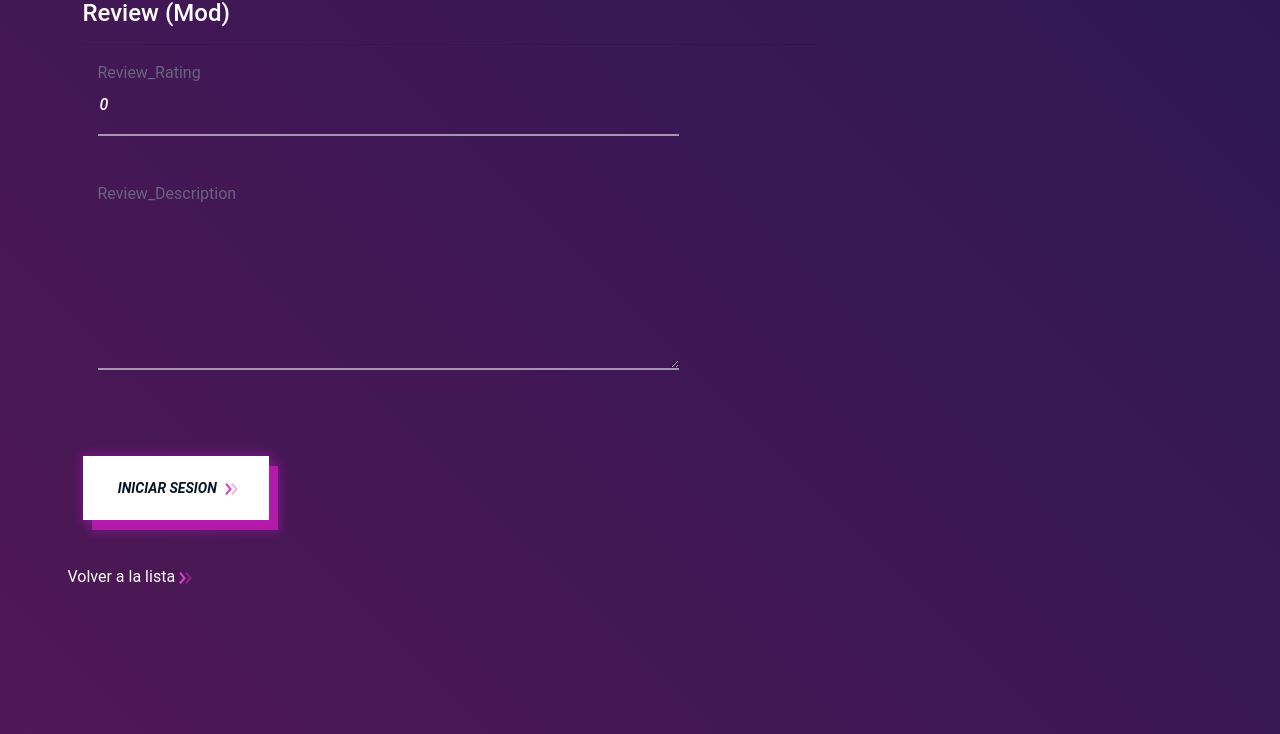
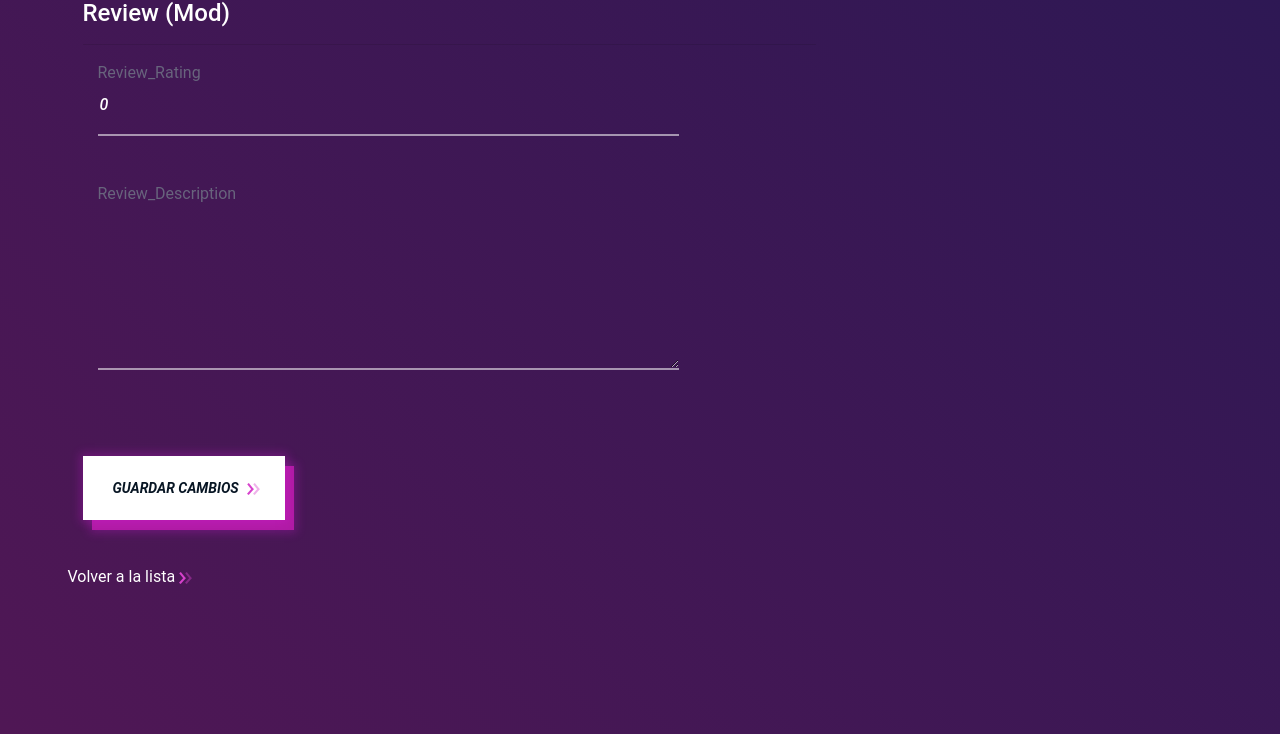
Before and after one commit to eze-echu/StrataGEM, an ASP.NET MVC app: page /Review/Edit/1 in a window 1280 px wide. Shown: the part 209-943 px from the top of the page. Run offline with ASP.NET Core 8 and stand-ins for ASP.NET MVC 5, Linux system fonts and the light colour scheme; the visitor is signed in with stand-in values (Sample User, id 1); data that the repository does not hold is empty; the project's own start-up code is not run, and a stand-in starts its controllers and pages; some libraries are stand-ins or nearby versions.

Commit message:
Editar decia Log In

```diff
--- a/Code/strataGEM/Views/Review/_Verificacion.cshtml
+++ b/Code/strataGEM/Views/Review/_Verificacion.cshtml
@@ -34,7 +34,7 @@
             @Html.HiddenFor(model => model.Review_Id)
             @Html.HiddenFor(model => model.Review_IdGame)
             <button class="site-btn" style="margin-top: 15px; margin-bottom: 20px">
-                Iniciar Sesion
+                Guardar Cambios
                 <img src="/Assets/img/icons/double-arrow.png" alt="#">
             </button>
         </div>
@@ -71,7 +71,7 @@
             @Html.HiddenFor(model => model.Review_IdGame)
 
             <button class="site-btn" style="margin-top: 15px; margin-bottom: 20px">
-                Iniciar Sesion
+                Guardar Cambios
                 <img src="/Assets/img/icons/double-arrow.png" alt="#">
             </button>
         </div>
```
